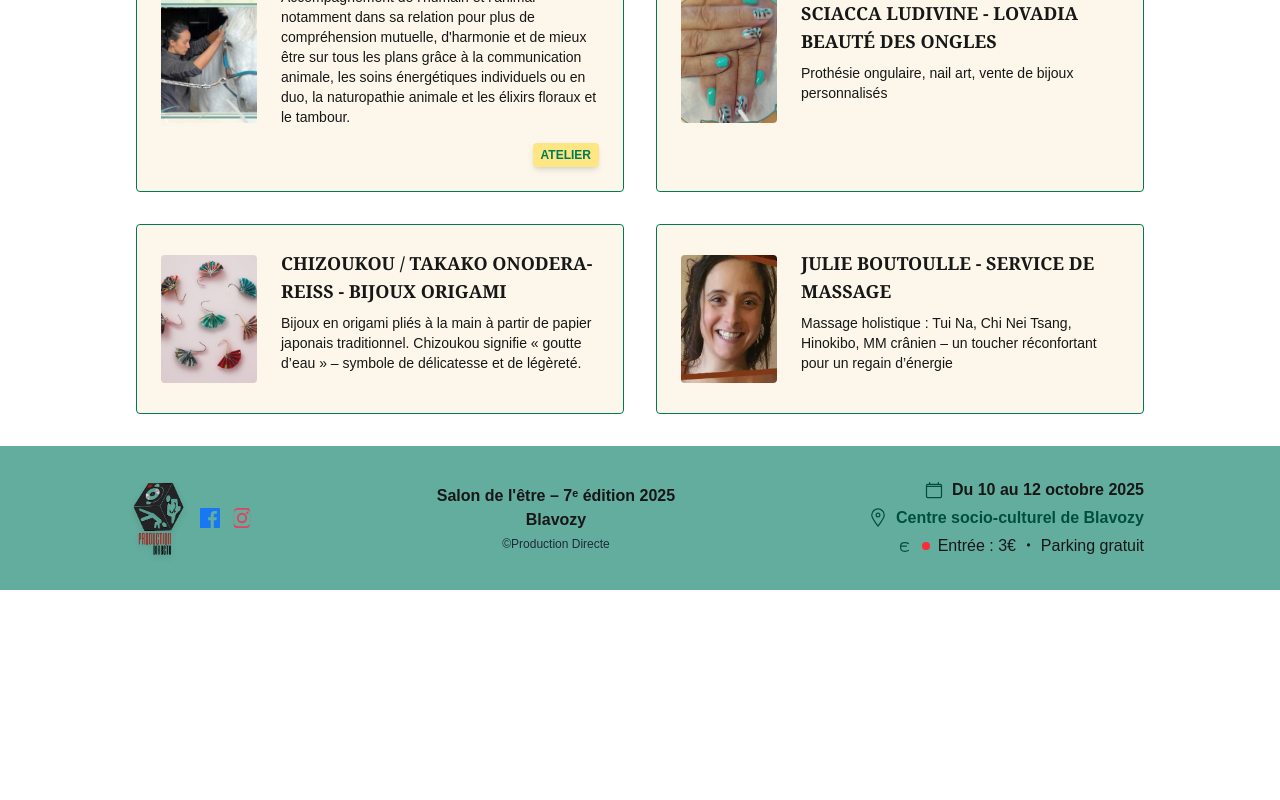
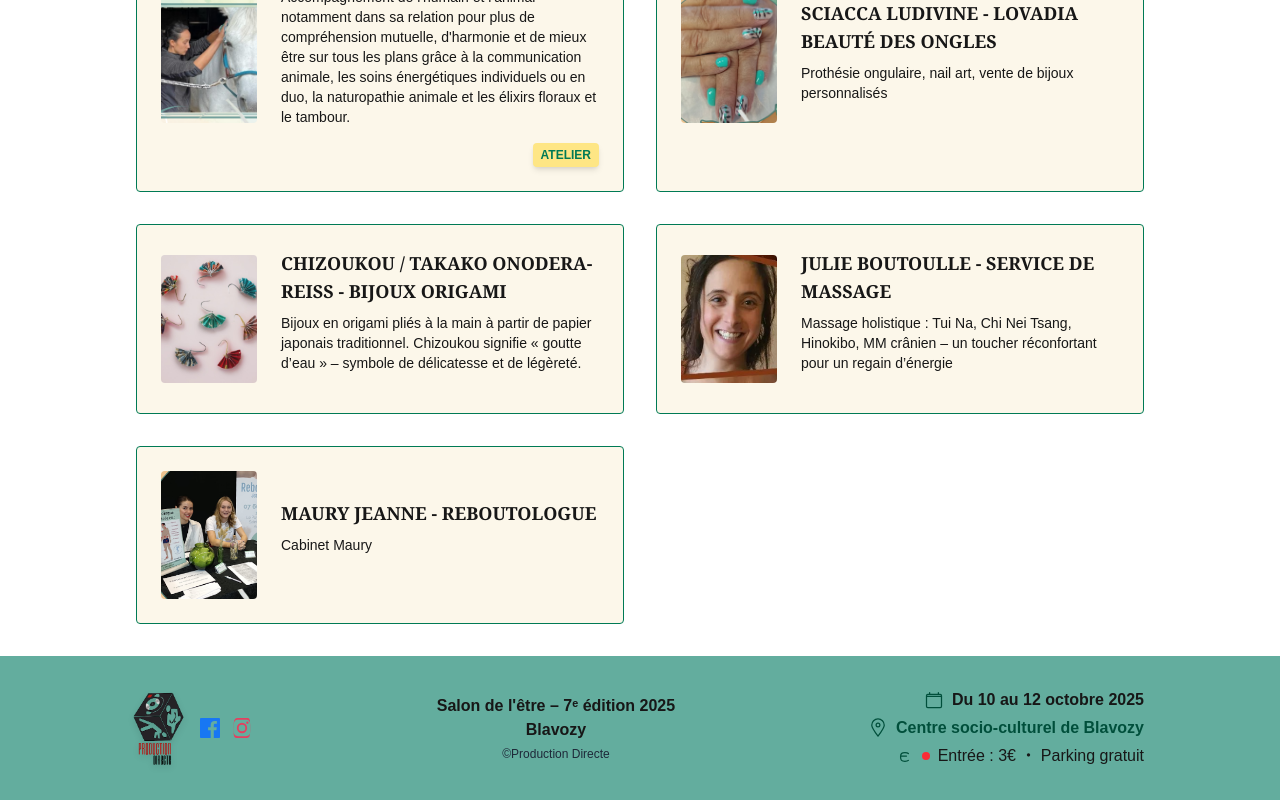
Before and after one commit to takako916/salon-etre, a Next.js app: page /exposants in a window 1280 px wide. Shown: the part 4907-5707 px from the top of the page. Before the commit the page ends 5497 px from the top, so only its background shows below. Built offline with nearby package versions, Linux system fonts and the light colour scheme; a web font is replaced by a local one.

Commit message:
ajout de maury jeanne  Changes to be committed: 	new file:   public/images/exposants/mauryjeanne.png 	modified:   src/app/exposants/page.tsx

```diff
--- a/src/app/exposants/page.tsx
+++ b/src/app/exposants/page.tsx
@@ -286,6 +286,12 @@ const exposants = [
     "activity": "SERVICE DE MASSAGE",
     "description": "Massage holistique : Tui Na, Chi Nei Tsang, Hinokibo, MM crânien – un toucher réconfortant pour un regain d’énergie",
     "imageUrl": "/images/exposants/julieboutoulle.png"
+  },
+  {
+    "name": "MAURY JEANNE",
+    "activity": "REBOUTOLOGUE",
+    "description": "Cabinet Maury",
+    "imageUrl": "/images/exposants/mauryjeanne.png"
   }
 
 ];
```
Also changed, not shown: public/images/exposants/mauryjeanne.png (added).
